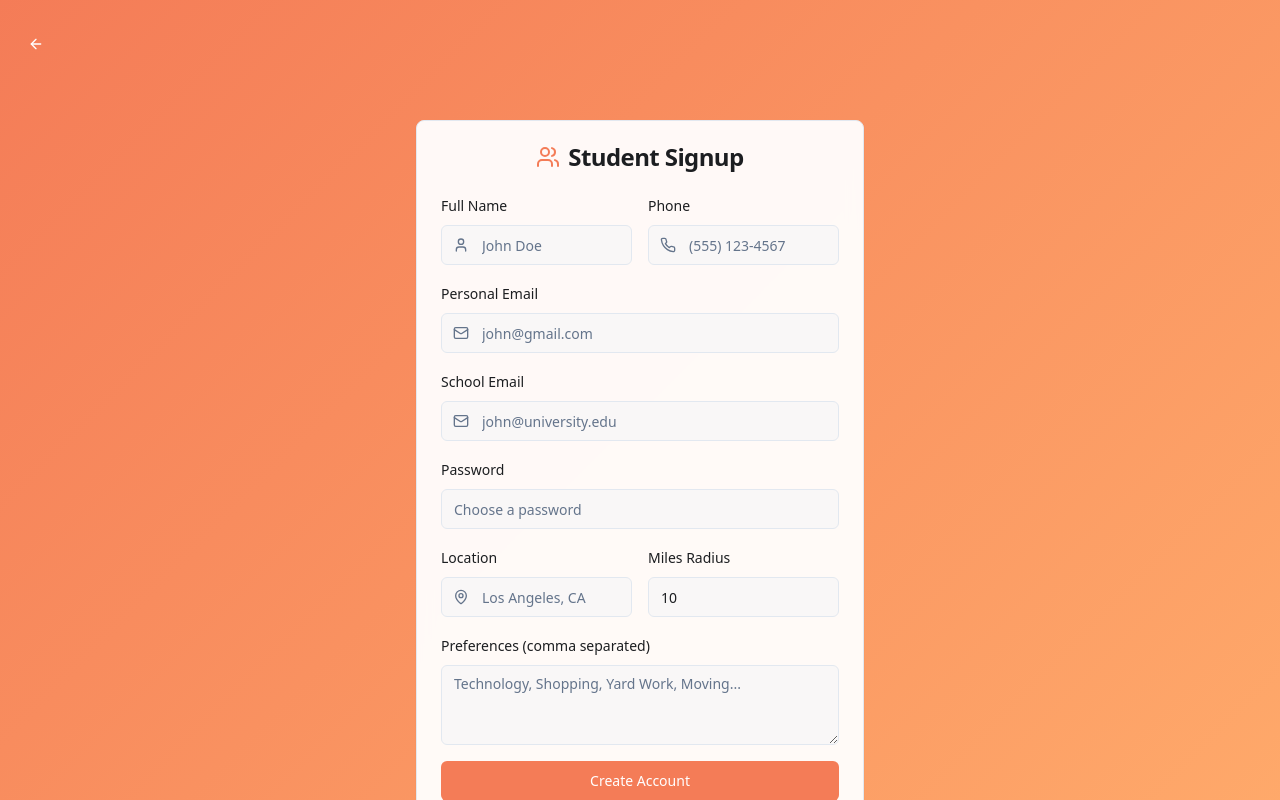
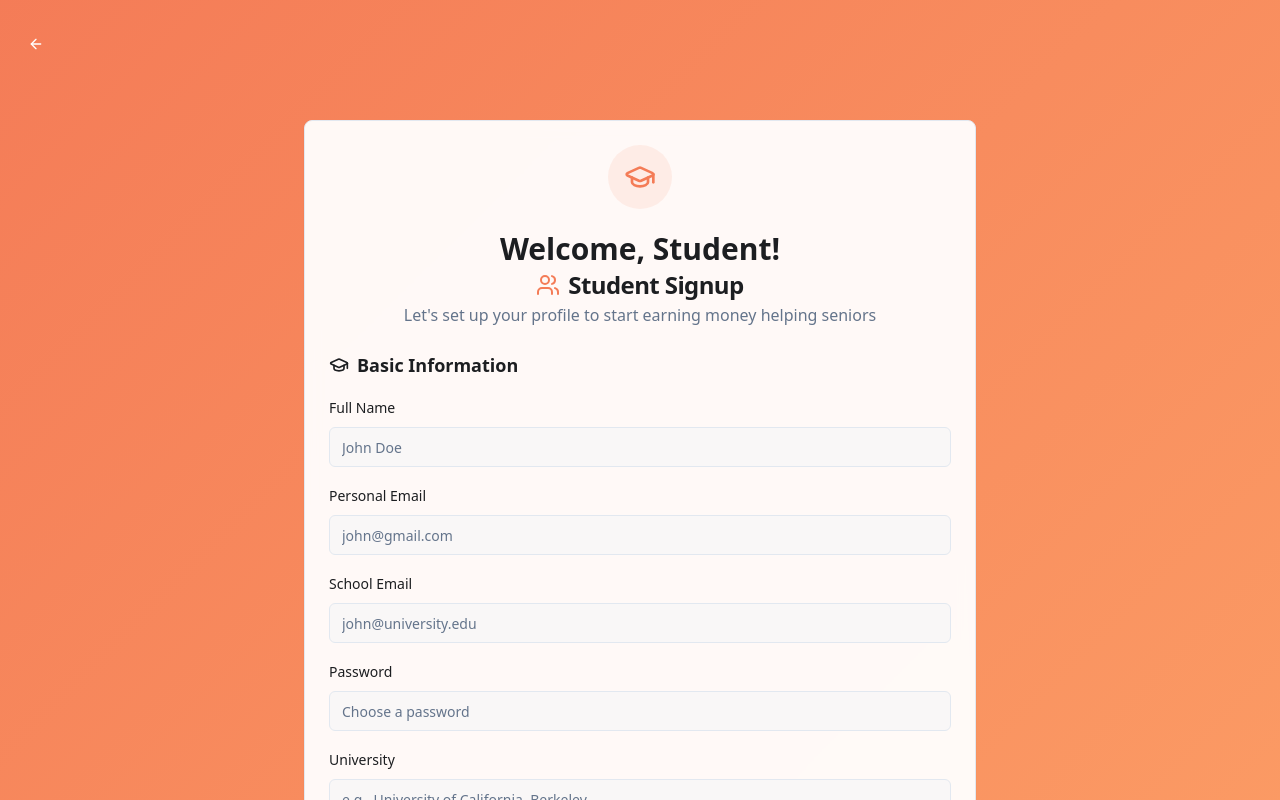
Before and after one commit to TylerKas/Swiper, a React (Vite) app: page /student-auth in a window 1280 px wide. Both pictures are taken after a click on the button "Don't have an account? Sign up". Shown: the top 800 px of the page. Built offline with nearby package versions, Linux system fonts and the light colour scheme.

Commit message:
Update signup form fields
Updated the student signup form to include additional fields for university, bio, address, city, state, zip code, and time commitment, aligning with the provided screenshots.

```diff
--- a/src/pages/StudentAuth.tsx
+++ b/src/pages/StudentAuth.tsx
@@ -4,9 +4,11 @@ import { Card, CardContent, CardHeader, CardTitle } from '@/components/ui/card';
 import { Input } from '@/components/ui/input';
 import { Label } from '@/components/ui/label';
 import { Textarea } from '@/components/ui/textarea';
-import { ArrowLeft, User, Mail, Phone, MapPin, Users } from 'lucide-react';
+import { Checkbox } from '@/components/ui/checkbox';
+import { Select, SelectContent, SelectItem, SelectTrigger, SelectValue } from '@/components/ui/select';
+import { ArrowLeft, User, Mail, Phone, MapPin, Users, GraduationCap, Briefcase } from 'lucide-react';
 import { useNavigate } from 'react-router-dom';
-import { useForm } from 'react-hook-form';
+import { useForm, Controller } from 'react-hook-form';
 import { zodResolver } from '@hookform/resolvers/zod';
 import { z } from 'zod';
 import { supabase } from '@/integrations/supabase/client';
@@ -21,10 +23,16 @@ const signupSchema = z.object({
     (email) => email.includes('.edu'),
     'Must be a valid school email (.edu)'
   ),
+  university: z.string().min(2, 'University is required'),
   phone: z.string().min(10, 'Phone number required'),
-  location: z.string().min(2, 'Location is required'),
+  bio: z.string().optional(),
+  address: z.string().min(2, 'Address is required'),
+  city: z.string().min(2, 'City is required'),
+  state: z.string().min(2, 'State is required'),
+  zipCode: z.string().min(5, 'ZIP code is required'),
   milesRadius: z.number().min(1).max(50),
-  preferences: z.string().optional()
+  preferences: z.array(z.string()).min(1, 'Please select at least one work preference'),
+  timeCommitment: z.string().min(1, 'Please select a time commitment')
 });
 
 const loginSchema = z.object({
@@ -45,9 +53,32 @@ const StudentAuth = () => {
   const signupForm = useForm<SignupForm>({
     resolver: zodResolver(signupSchema),
     defaultValues: {
-      milesRadius: 10
+      milesRadius: 10,
+      preferences: [],
+      timeCommitment: ''
     }
   });
+
+  const workPreferences = [
+    'Grocery Shopping',
+    'Tech Help',
+    'Yard Work',
+    'House Cleaning',
+    'Transportation',
+    'Pet Care',
+    'Home Repair',
+    'Moving Help',
+    'Companionship',
+    'General Errands'
+  ];
+
+  const timeCommitments = [
+    'Less than 5 hours per week',
+    '5-10 hours per week',
+    '10-15 hours per week',
+    '15-20 hours per week',
+    'More than 20 hours per week'
+  ];
 
   const loginForm = useForm<LoginForm>({
     resolver: zodResolver(loginSchema)
@@ -92,10 +123,16 @@ const StudentAuth = () => {
           full_name: data.fullName,
           email: data.email,
           school_email: data.schoolEmail,
+          university: data.university,
           phone: data.phone,
-          location: data.location,
+          bio: data.bio || '',
+          address: data.address,
+          city: data.city,
+          state: data.state,
+          zip_code: data.zipCode,
           miles_radius: data.milesRadius,
-          preferences: data.preferences ? data.preferences.split(',').map(p => p.trim()) : [],
+          preferences: data.preferences,
+          time_commitment: data.timeCommitment,
           user_type: 'student'
         })
         .eq('email', data.email);
@@ -162,14 +199,19 @@ const StudentAuth = () => {
       </header>
 
       <main className="container mx-auto px-4 py-8 flex items-center justify-center">
-        <Card className="w-full max-w-md bg-white/95 backdrop-blur">
-          <CardHeader>
+        <Card className="w-full max-w-2xl bg-white/95 backdrop-blur">
+          <CardHeader className="text-center">
+            <div className="mx-auto w-16 h-16 bg-primary/10 rounded-full flex items-center justify-center mb-4">
+              <GraduationCap className="h-8 w-8 text-primary" />
+            </div>
+            {!isLogin && <h1 className="text-3xl font-bold mb-2">Welcome, Student!</h1>}
             <CardTitle className="text-center flex items-center justify-center space-x-2">
               <Users className="h-6 w-6 text-primary" />
               <span>{isLogin ? 'Student Login' : 'Student Signup'}</span>
             </CardTitle>
+            {!isLogin && <p className="text-muted-foreground">Let's set up your profile to start earning money helping seniors</p>}
           </CardHeader>
-          <CardContent className="space-y-6">
+          <CardContent className="space-y-8">
             {isLogin ? (
               <form onSubmit={loginForm.handleSubmit(handleLogin)} className="space-y-4">
                 <div className="space-y-2">
@@ -206,52 +248,34 @@ const StudentAuth = () => {
                 </Button>
               </form>
             ) : (
-              <form onSubmit={signupForm.handleSubmit(handleSignup)} className="space-y-4">
-                <div className="grid grid-cols-2 gap-4">
+              <form onSubmit={signupForm.handleSubmit(handleSignup)} className="space-y-8">
+                {/* Basic Information Section */}
+                <div className="space-y-4">
+                  <h3 className="text-lg font-semibold flex items-center space-x-2">
+                    <GraduationCap className="h-5 w-5" />
+                    <span>Basic Information</span>
+                  </h3>
+
                   <div className="space-y-2">
                     <Label htmlFor="fullName">Full Name</Label>
-                    <div className="relative">
-                      <User className="absolute left-3 top-3 h-4 w-4 text-muted-foreground" />
                     <Input
                       id="fullName"
                       placeholder="John Doe"
-                        className="pl-10"
                       {...signupForm.register('fullName')}
                     />
-                    </div>
                     {signupForm.formState.errors.fullName && (
                       <p className="text-sm text-destructive">{signupForm.formState.errors.fullName.message}</p>
                     )}
                   </div>
 
                   <div className="space-y-2">
-                    <Label htmlFor="phone">Phone</Label>
-                    <div className="relative">
-                      <Phone className="absolute left-3 top-3 h-4 w-4 text-muted-foreground" />
-                      <Input
-                        id="phone"
-                        placeholder="(555) 123-4567"
-                        className="pl-10"
-                        {...signupForm.register('phone')}
-                      />
-                    </div>
-                    {signupForm.formState.errors.phone && (
-                      <p className="text-sm text-destructive">{signupForm.formState.errors.phone.message}</p>
-                    )}
-                  </div>
-                </div>
-
-                <div className="space-y-2">
                     <Label htmlFor="email">Personal Email</Label>
-                  <div className="relative">
-                    <Mail className="absolute left-3 top-3 h-4 w-4 text-muted-foreground" />
                     <Input
                       id="email"
+                      type="email"
                       placeholder="john@gmail.com"
-                      className="pl-10"
                       {...signupForm.register('email')}
                     />
-                  </div>
                     {signupForm.formState.errors.email && (
                       <p className="text-sm text-destructive">{signupForm.formState.errors.email.message}</p>
                     )}
@@ -259,15 +283,12 @@ const StudentAuth = () => {
 
                   <div className="space-y-2">
                     <Label htmlFor="schoolEmail">School Email</Label>
-                  <div className="relative">
-                    <Mail className="absolute left-3 top-3 h-4 w-4 text-muted-foreground" />
                     <Input
                       id="schoolEmail"
+                      type="email"
                       placeholder="john@university.edu"
-                      className="pl-10"
                       {...signupForm.register('schoolEmail')}
                     />
-                  </div>
                     {signupForm.formState.errors.schoolEmail && (
                       <p className="text-sm text-destructive">{signupForm.formState.errors.schoolEmail.message}</p>
                     )}
@@ -286,30 +307,117 @@ const StudentAuth = () => {
                     )}
                   </div>
 
-                <div className="grid grid-cols-2 gap-4">
                   <div className="space-y-2">
-                    <Label htmlFor="location">Location</Label>
-                    <div className="relative">
-                      <MapPin className="absolute left-3 top-3 h-4 w-4 text-muted-foreground" />
+                    <Label htmlFor="university">University</Label>
                     <Input
-                        id="location"
-                        placeholder="Los Angeles, CA"
-                        className="pl-10"
-                        {...signupForm.register('location')}
+                      id="university"
+                      placeholder="e.g., University of California, Berkeley"
+                      {...signupForm.register('university')}
                     />
-                    </div>
-                    {signupForm.formState.errors.location && (
-                      <p className="text-sm text-destructive">{signupForm.formState.errors.location.message}</p>
+                    {signupForm.formState.errors.university && (
+                      <p className="text-sm text-destructive">{signupForm.formState.errors.university.message}</p>
                     )}
                   </div>
 
                   <div className="space-y-2">
-                    <Label htmlFor="milesRadius">Miles Radius</Label>
+                    <Label htmlFor="phone">Phone Number</Label>
                     <Input
-                      id="milesRadius"
-                      type="number"
-                      placeholder="10"
-                      {...signupForm.register('milesRadius', { valueAsNumber: true })}
+                      id="phone"
+                      placeholder="(555) 123-4567"
+                      {...signupForm.register('phone')}
+                    />
+                    {signupForm.formState.errors.phone && (
+                      <p className="text-sm text-destructive">{signupForm.formState.errors.phone.message}</p>
+                    )}
+                  </div>
+
+                  <div className="space-y-2">
+                    <Label htmlFor="bio">Bio (Optional)</Label>
+                    <Textarea
+                      id="bio"
+                      placeholder="Tell seniors a bit about yourself..."
+                      rows={4}
+                      {...signupForm.register('bio')}
+                    />
+                  </div>
+                </div>
+
+                {/* Location Section */}
+                <div className="space-y-4">
+                  <h3 className="text-lg font-semibold flex items-center space-x-2">
+                    <MapPin className="h-5 w-5" />
+                    <span>Location</span>
+                  </h3>
+
+                  <div className="space-y-2">
+                    <Label htmlFor="address">Address</Label>
+                    <Input
+                      id="address"
+                      placeholder="123 Main Street"
+                      {...signupForm.register('address')}
+                    />
+                    {signupForm.formState.errors.address && (
+                      <p className="text-sm text-destructive">{signupForm.formState.errors.address.message}</p>
+                    )}
+                  </div>
+
+                  <div className="grid grid-cols-2 gap-4">
+                    <div className="space-y-2">
+                      <Label htmlFor="city">City</Label>
+                      <Input
+                        id="city"
+                        placeholder="Berkeley"
+                        {...signupForm.register('city')}
+                      />
+                      {signupForm.formState.errors.city && (
+                        <p className="text-sm text-destructive">{signupForm.formState.errors.city.message}</p>
+                      )}
+                    </div>
+
+                    <div className="space-y-2">
+                      <Label htmlFor="state">State</Label>
+                      <Input
+                        id="state"
+                        placeholder="CA"
+                        {...signupForm.register('state')}
+                      />
+                      {signupForm.formState.errors.state && (
+                        <p className="text-sm text-destructive">{signupForm.formState.errors.state.message}</p>
+                      )}
+                    </div>
+                  </div>
+
+                  <div className="space-y-2">
+                    <Label htmlFor="zipCode">ZIP Code</Label>
+                    <Input
+                      id="zipCode"
+                      placeholder="94720"
+                      {...signupForm.register('zipCode')}
+                    />
+                    {signupForm.formState.errors.zipCode && (
+                      <p className="text-sm text-destructive">{signupForm.formState.errors.zipCode.message}</p>
+                    )}
+                  </div>
+
+                  <div className="space-y-2">
+                    <Label htmlFor="milesRadius">Maximum Distance (miles)</Label>
+                    <Controller
+                      name="milesRadius"
+                      control={signupForm.control}
+                      render={({ field }) => (
+                        <Select onValueChange={(value) => field.onChange(parseInt(value))} defaultValue="10">
+                          <SelectTrigger>
+                            <SelectValue placeholder="Select maximum distance" />
+                          </SelectTrigger>
+                          <SelectContent>
+                            <SelectItem value="5">5 miles</SelectItem>
+                            <SelectItem value="10">10 miles</SelectItem>
+                            <SelectItem value="15">15 miles</SelectItem>
+                            <SelectItem value="25">25 miles</SelectItem>
+                            <SelectItem value="50">50 miles</SelectItem>
+                          </SelectContent>
+                        </Select>
+                      )}
                     />
                     {signupForm.formState.errors.milesRadius && (
                       <p className="text-sm text-destructive">{signupForm.formState.errors.milesRadius.message}</p>
@@ -317,16 +425,73 @@ const StudentAuth = () => {
                   </div>
                 </div>
 
+                {/* Work Preferences Section */}
+                <div className="space-y-4">
+                  <h3 className="text-lg font-semibold flex items-center space-x-2">
+                    <Briefcase className="h-5 w-5" />
+                    <span>Work Preferences</span>
+                  </h3>
+
+                  <div className="space-y-4">
                     <div className="space-y-2">
-                  <Label htmlFor="preferences">Preferences (comma separated)</Label>
-                  <Textarea
-                    id="preferences"
-                    placeholder="Technology, Shopping, Yard Work, Moving..."
-                    {...signupForm.register('preferences')}
+                      <Label>Types of work you're interested in</Label>
+                      <div className="grid grid-cols-2 gap-3">
+                        {workPreferences.map((preference) => (
+                          <div key={preference} className="flex items-center space-x-2">
+                            <Controller
+                              name="preferences"
+                              control={signupForm.control}
+                              render={({ field }) => (
+                                <Checkbox
+                                  checked={field.value?.includes(preference)}
+                                  onCheckedChange={(checked) => {
+                                    const currentPreferences = field.value || [];
+                                    if (checked) {
+                                      field.onChange([...currentPreferences, preference]);
+                                    } else {
+                                      field.onChange(currentPreferences.filter((p) => p !== preference));
+                                    }
+                                  }}
                                 />
+                              )}
+                            />
+                            <Label className="text-sm font-normal">{preference}</Label>
+                          </div>
+                        ))}
+                      </div>
+                      {signupForm.formState.errors.preferences && (
+                        <p className="text-sm text-destructive">{signupForm.formState.errors.preferences.message}</p>
+                      )}
                     </div>
 
-                <Button type="submit" className="w-full" disabled={loading}>
+                    <div className="space-y-2">
+                      <Label>Preferred Time Commitment</Label>
+                      <Controller
+                        name="timeCommitment"
+                        control={signupForm.control}
+                        render={({ field }) => (
+                          <Select onValueChange={field.onChange} value={field.value}>
+                            <SelectTrigger>
+                              <SelectValue placeholder="Select time commitment" />
+                            </SelectTrigger>
+                            <SelectContent>
+                              {timeCommitments.map((commitment) => (
+                                <SelectItem key={commitment} value={commitment}>
+                                  {commitment}
+                                </SelectItem>
+                              ))}
+                            </SelectContent>
+                          </Select>
+                        )}
+                      />
+                      {signupForm.formState.errors.timeCommitment && (
+                        <p className="text-sm text-destructive">{signupForm.formState.errors.timeCommitment.message}</p>
+                      )}
+                    </div>
+                  </div>
+                </div>
+
+                <Button type="submit" className="w-full" size="lg" disabled={loading}>
                   {loading ? 'Creating Account...' : 'Create Account'}
                 </Button>
               </form>
```
Also changed, not shown: src/integrations/supabase/types.ts (+21 -0 lines), 1 other file (tests, documents, lock files or other folders). Lines whose indentation alone changed are shown as unchanged.
